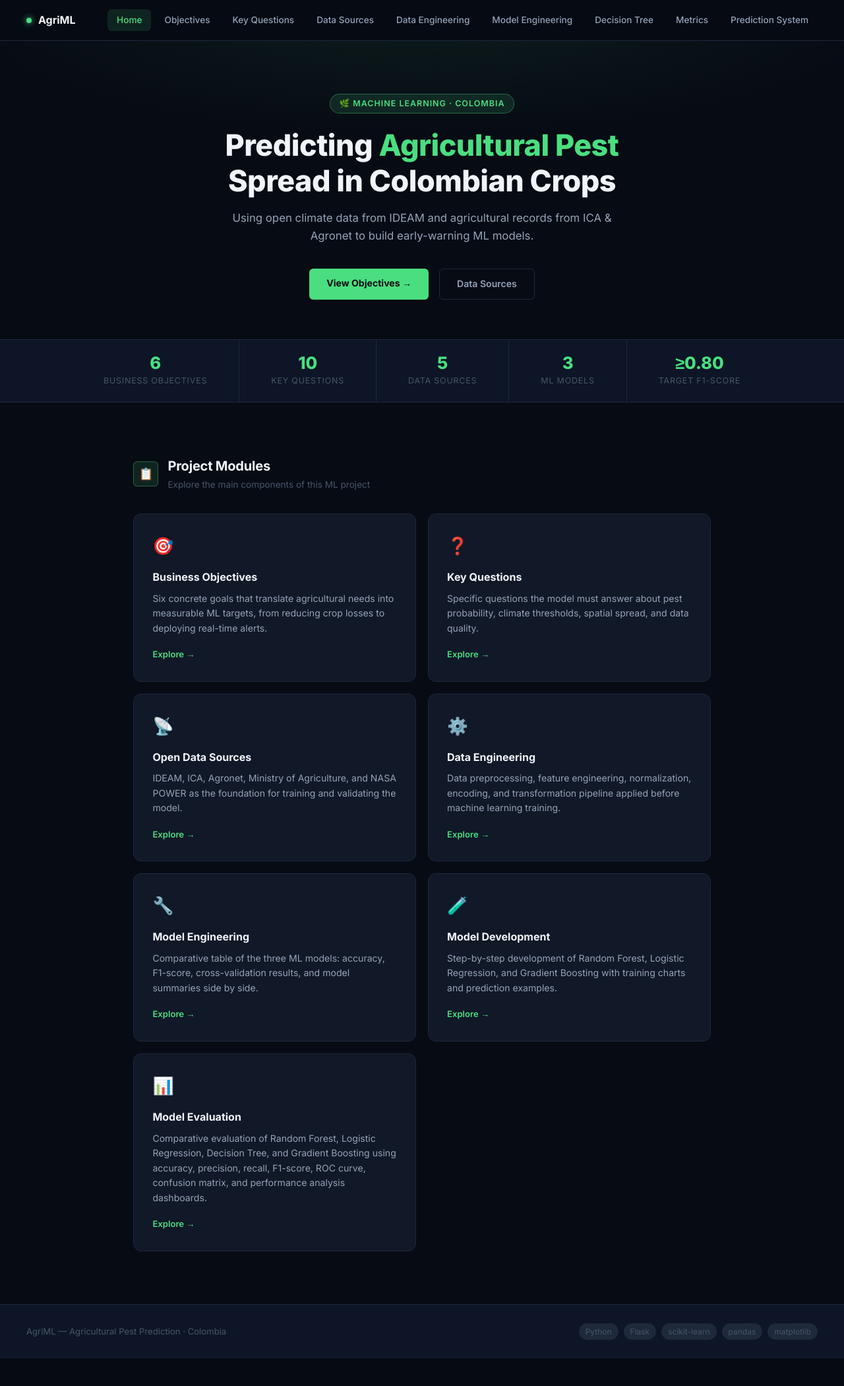
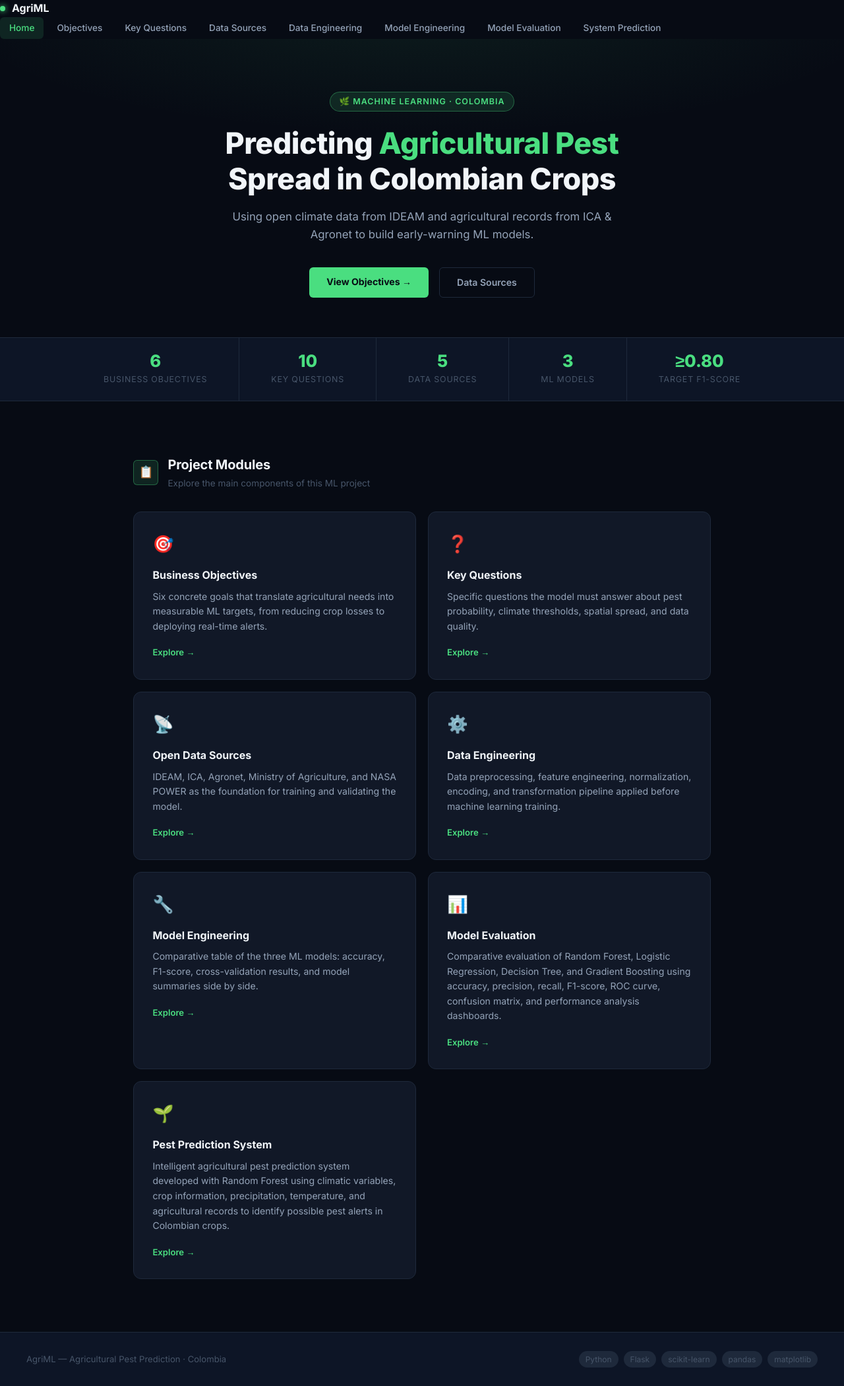
Before and after one commit to juanandresmedinaune-creator/Final_Project, a Flask app: page / in a window 1280 px wide. Shown: the whole page at 66% size. Before the commit the page ends 2058 px from the top, so only its background shows below. Run offline with Flask 3, Linux system fonts and the light colour scheme.

Commit message:
fix(navigation): correct file paths, main menu and navbar

```diff
--- a/app.py
+++ b/app.py
@@ -1,6 +1,6 @@
 from flask import Flask, render_template
 import pandas as pd
-import logisticRegression,decisionTree
+import logisticRegression,decisionTree, os
 
 app = Flask(__name__)
 
@@ -67,9 +67,9 @@
     decision_tree=decisionTree
     )
 
-@app.route('/models/prediction/random-forest')
+@app.route('/pests/systemPrediction')
 def view_random_forest_prediction():
-    return render_template('randomForestPrediction.html')
+    return render_template('systemPrediction.html')
 
 if __name__ == '__main__':
     port = int(os.environ.get("PORT", 5000))
--- a/templates/mainMenu.html
+++ b/templates/mainMenu.html
@@ -82,21 +82,14 @@
                     before machine learning training.</p>
                 <span class="card-arrow">Explore →</span>
             </a>
-            <a href="/models/engineering" class="menu-card">
+            <a href="/pests/modelEngineering" class="menu-card">
                 <div class="card-icon">🔧</div>
                 <h3>Model Engineering</h3>
                 <p>Comparative table of the three ML models: accuracy, F1-score, cross-validation results, and model
                     summaries side by side.</p>
                 <span class="card-arrow">Explore →</span>
             </a>
-            <a href="/models/development/random-forest" class="menu-card">
-                <div class="card-icon">🧪</div>
-                <h3>Model Development</h3>
-                <p>Step-by-step development of Random Forest, Logistic Regression, and Gradient Boosting with training
-                    charts and prediction examples.</p>
-                <span class="card-arrow">Explore →</span>
-            </a>
-            <a href="/models/evaluation" class="menu-card">
+            <a href="/pests/modelEvaluation" class="menu-card">
 
                 <div class="card-icon">📊</div>
 
@@ -114,6 +107,19 @@
                 </span>
 
             </a>
+            <a href="/pests/systemPrediction" class="menu-card">
+                <div class="card-icon">🌱</div>
+                <h3>Pest Prediction System</h3>
+                <p>
+                    Intelligent agricultural pest prediction system developed with
+                    Random Forest using climatic variables, crop information,
+                    precipitation, temperature, and agricultural records to identify
+                    possible pest alerts in Colombian crops.
+                </p>
+                <span class="card-arrow">
+                    Explore →
+                </span>
+            </a>
         </div>
     </div>
 
--- a/templates/navbar.html
+++ b/templates/navbar.html
@@ -1,14 +1,14 @@
-<nav class="navbar">
+</nav>
     <a href="/" class="navbar-brand"><span></span> AgriML</a>
+
     <div class="navbar-links">
-        <a href="/" class="{{ 'active' if request.path == '/' else '' }}">Home</a>
-        <a href="/pests/objectives" class="{{ 'active' if request.path == '/pests/objectives' else '' }}">Objectives</a>
-        <a href="/pests/objectives#questions">Key Questions</a>
-        <a href="/pests/objectives#data">Data Sources</a>
-        <a href="/pests/dataEngineering" class="{{ 'active' if request.path == '/pests/dataEngineering' else '' }}">Data Engineering</a>
-        <a href="/pests/modelEngineering" class="{{ 'active' if request.path == '/pests/modelEngineering' else '' }}">Model Engineering</a>
-        <a href="/models/development/decision-tree" class="{{ 'active' if request.path == '/models/development/decision-tree' else '' }}">Decision Tree</a>
-        <a href="/models/metrics" class="{{ 'active' if request.path == '/models/metrics' else '' }}">Metrics</a>
-        <a href="/models/prediction/random-forest" class="{{ 'active' if request.path == '/models/prediction/random-forest' else '' }}">Prediction System</a>
+        <a href="/" class="{% if request.path == '/' %}active{% endif %}">Home</a>
+        <a href="/pests/objectives" class="{% if '/pests/objectives' in request.path %}active{% endif %}">Objectives</a>
+        <a href="/pests/objectives#questions" class="{% if '/pests/objectives' in request.path %}active{% endif %}">Key Questions</a>
+        <a href="/pests/objectives#data" class="{% if '/pests/objectives' in request.path %}active{% endif %}">Data Sources</a>
+        <a href="/pests/dataEngineering" class="{% if '/pests/dataEngineering' in request.path %}active{% endif %}">Data Engineering</a>
+        <a href="/pests/modelEngineering" class="{% if '/pests/modelEngineering' in request.path %}active{% endif %}">Model Engineering</a>
+        <a href="/pests/modelEvaluation"class="{% if '/pests/modelEvaluation' in request.path %}active{% endif %}">Model Evaluation</a>
+        <a href="/pests/systemPrediction"class="{% if '/pests/systemPrediction' in request.path %}active{% endif %}">System Prediction </a>
     </div>
 </nav>
```
Also changed, not shown: templates/systemPrediction.html (renamed from templates/randomForestPrediction.html).
